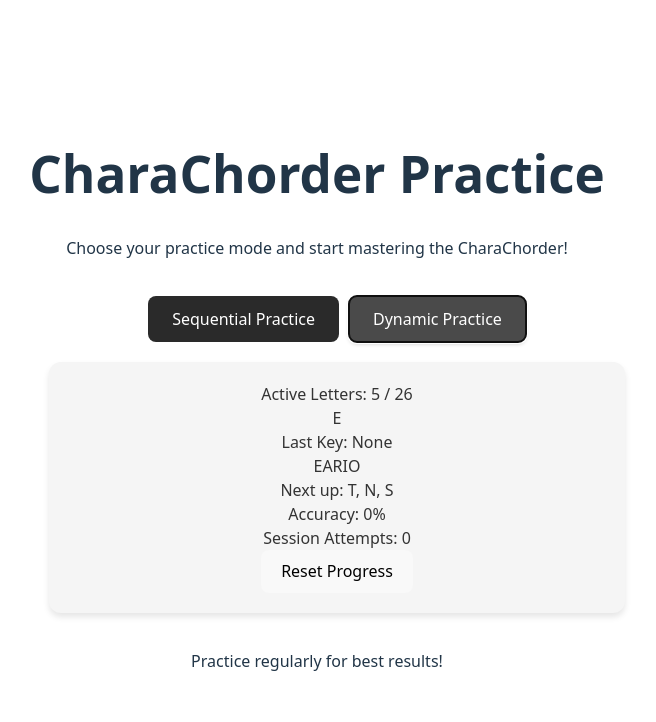
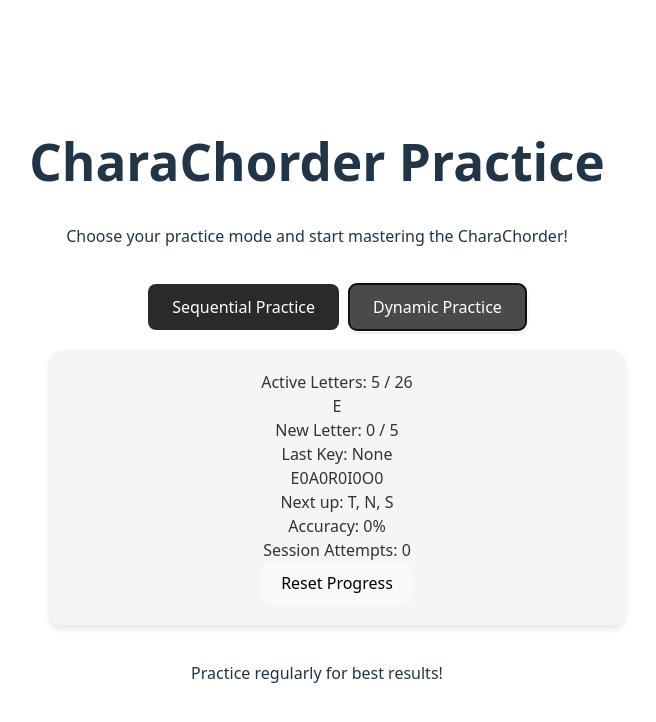
Before and after one commit to RandyBoBandy92/charachorder, a React (Vite) app in the folder charachorder-practice/: page / in a window 1280 px wide. Both pictures are taken after a click on the button "Dynamic Practice". Shown: the top 722 px of the page, without its empty margins (323-979 px from the left). Built offline with nearby package versions, Linux system fonts and the light colour scheme.

Commit message:
tracks successful new attempts

```diff
--- a/charachorder-practice/src/components/DynamicPractice.css
+++ b/charachorder-practice/src/components/DynamicPractice.css
@@ -165,3 +165,59 @@
 .reset-button:active {
   transform: translateY(1px);
 }
+
+.new-letter-progress {
+  margin-top: 1rem;
+  text-align: center;
+  font-size: 1rem;
+  color: #4a5568;
+}
+
+.progress-text {
+  margin-bottom: 0.5rem;
+  font-weight: 600;
+  color: #2d3748;
+}
+
+.progress-dots {
+  display: flex;
+  justify-content: center;
+  gap: 0.5rem;
+  margin-top: 0.5rem;
+}
+
+.progress-dot {
+  width: 12px;
+  height: 12px;
+  border-radius: 50%;
+  background-color: #e2e8f0;
+  border: 2px solid #cbd5e0;
+  transition: all 0.2s ease;
+}
+
+.progress-dot.completed {
+  background-color: #48bb78;
+  border-color: #38a169;
+}
+
+.letter-indicator.new {
+  background-color: #ebf4ff;
+  border: 2px solid #4299e1;
+  position: relative;
+}
+
+.new-badge {
+  position: absolute;
+  top: -8px;
+  right: -8px;
+  background-color: #4299e1;
+  color: white;
+  border-radius: 50%;
+  width: 20px;
+  height: 20px;
+  font-size: 0.8rem;
+  display: flex;
+  align-items: center;
+  justify-content: center;
+  font-weight: bold;
+}
--- a/charachorder-practice/src/components/DynamicPractice.tsx
+++ b/charachorder-practice/src/components/DynamicPractice.tsx
@@ -35,9 +35,11 @@
   frequency: number;
   accuracy: number;
   attempts: number;
-  lastAttempts: boolean[]; // Rolling window of recent attempts
+  lastAttempts: boolean[];
   mastered: boolean;
   dateIntroduced: Date;
+  isNew: boolean;
+  successfulNewAttempts: number;
 }
 
 interface PracticeState {
@@ -83,6 +85,8 @@
   lastAttempts: [],
   mastered: false,
   dateIntroduced: new Date(),
+  isNew: true,
+  successfulNewAttempts: 0,
 });
 
 export const DynamicPractice = () => {
@@ -168,6 +172,12 @@
             const newAttempts = [...letter.lastAttempts, isCorrect].slice(
               -ATTEMPTS_WINDOW_SIZE
             );
+            const isNewLetter = letter.isNew;
+            const newSuccessfulAttempts =
+              isNewLetter && isCorrect
+                ? letter.successfulNewAttempts + 1
+                : letter.successfulNewAttempts;
+
             return {
               ...letter,
               attempts: letter.attempts + 1,
@@ -175,6 +185,8 @@
               accuracy:
                 (letter.accuracy * letter.attempts + (isCorrect ? 1 : 0)) /
                 (letter.attempts + 1),
+              successfulNewAttempts: newSuccessfulAttempts,
+              isNew: isNewLetter && newSuccessfulAttempts < 5,
             };
           }
           return letter;
@@ -191,7 +203,24 @@
           };
         }
 
-        // Check if we should add new letters - do this check more frequently
+        // Find the current letter
+        const currentLetter = updatedActive.find(
+          (l) => l.char === prevState.currentChar
+        );
+
+        // If it's a new letter and we haven't hit 5 successful attempts, stay on it
+        if (currentLetter?.isNew && currentLetter.successfulNewAttempts < 5) {
+          return {
+            ...prevState,
+            activeLetters: updatedActive,
+            lastKeyPressed: pressedKey,
+            isCorrect,
+            sessionAttempts: prevState.sessionAttempts + 1,
+            sessionCorrect: prevState.sessionCorrect + 1,
+          };
+        }
+
+        // Check if we should add new letters
         const lettersToAdd = checkProgression(updatedActive);
         let newActive = updatedActive;
         let newNext = prevState.nextLettersToAdd;
@@ -206,22 +235,33 @@
               lastAttempts: [],
               mastered: false,
               dateIntroduced: new Date(),
+              isNew: true,
+              successfulNewAttempts: 0,
             }));
           newActive = [...updatedActive, ...newLetters];
           newNext = prevState.nextLettersToAdd.slice(lettersToAdd);
         }
 
-        // Find the current letter's index and move to the next one
-        const currentIndex = newActive.findIndex(
-          (l) => l.char === prevState.currentChar
-        );
-        const nextIndex = (currentIndex + 1) % newActive.length;
+        // Find next character to practice
+        let nextChar;
+        // First, look for any new letters that haven't been practiced 5 times
+        const newLetter = newActive.find((l) => l.isNew);
+        if (newLetter) {
+          nextChar = newLetter.char;
+        } else {
+          // If no new letters, move to next in sequence
+          const currentIndex = newActive.findIndex(
+            (l) => l.char === prevState.currentChar
+          );
+          const nextIndex = (currentIndex + 1) % newActive.length;
+          nextChar = newActive[nextIndex].char;
+        }
 
         return {
           ...prevState,
           activeLetters: newActive,
           nextLettersToAdd: newNext,
-          currentChar: newActive[nextIndex].char,
+          currentChar: nextChar,
           lastKeyPressed: pressedKey,
           isCorrect,
           sessionAttempts: prevState.sessionAttempts + 1,
@@ -255,6 +295,34 @@
         }`}
       >
         {state.currentChar}
+        {state.activeLetters.find((l) => l.char === state.currentChar)
+          ?.isNew && (
+          <div className="new-letter-progress">
+            <div className="progress-text">
+              New Letter:{" "}
+              {
+                state.activeLetters.find((l) => l.char === state.currentChar)
+                  ?.successfulNewAttempts
+              }{" "}
+              / 5
+            </div>
+            <div className="progress-dots">
+              {[...Array(5)].map((_, i) => (
+                <span
+                  key={i}
+                  className={`progress-dot ${
+                    i <
+                    (state.activeLetters.find(
+                      (l) => l.char === state.currentChar
+                    )?.successfulNewAttempts || 0)
+                      ? "completed"
+                      : ""
+                  }`}
+                />
+              ))}
+            </div>
+          </div>
+        )}
       </div>
       <div className="last-key-display">
         Last Key:{" "}
@@ -276,10 +344,15 @@
             key={letter.char}
             className={`letter-indicator ${
               letter.char === state.currentChar ? "current" : ""
+            } ${letter.isNew ? "new" : ""}`}
+            title={`Accuracy: ${Math.round(letter.accuracy * 100)}%${
+              letter.isNew ? ` | New: ${letter.successfulNewAttempts}/5` : ""
             }`}
-            title={`Accuracy: ${Math.round(letter.accuracy * 100)}%`}
           >
             {letter.char}
+            {letter.isNew && (
+              <span className="new-badge">{letter.successfulNewAttempts}</span>
+            )}
           </span>
         ))}
       </div>
```
